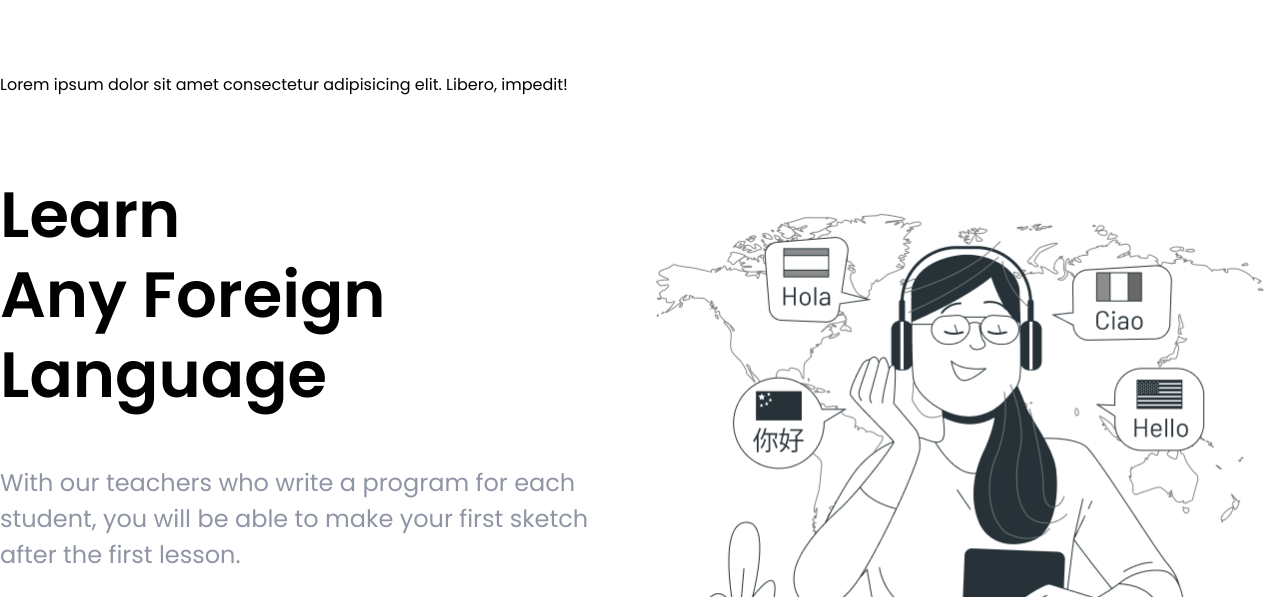
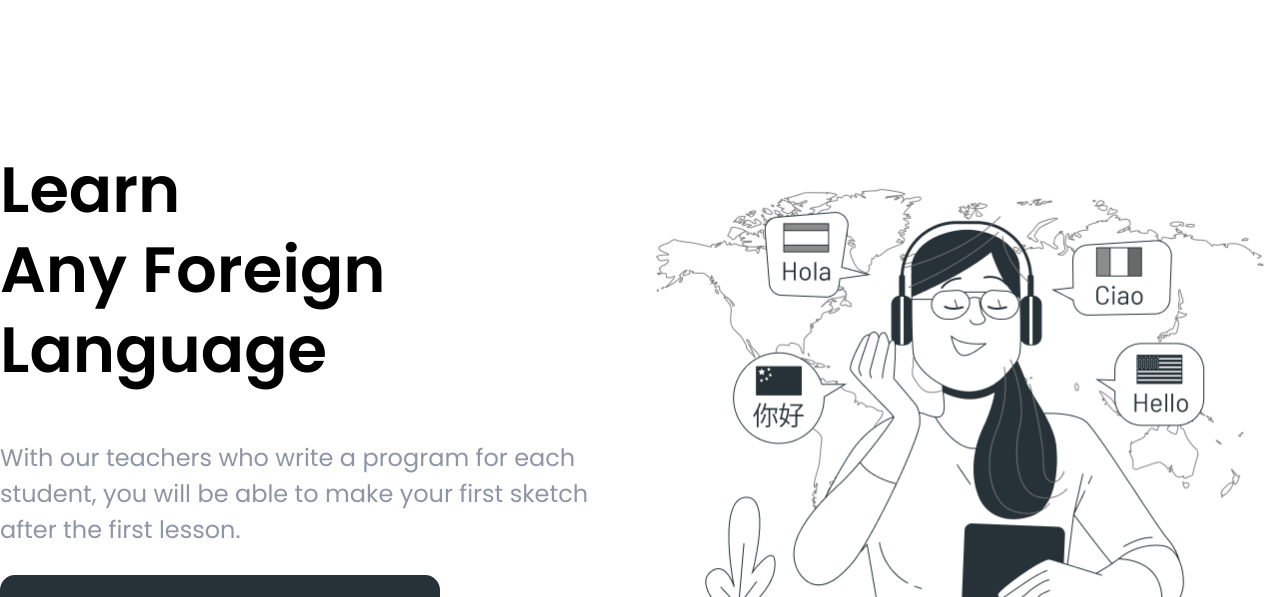
Before and after one commit to Ruzimatov/Britlex, a plain HTML site: page index.html in a window 1280 px wide. Shown: the part 174-771 px from the top of the page. Drawn offline with Linux system fonts and the light colour scheme.

Commit message:
obtashaldi

```diff
--- a/index.html
+++ b/index.html
@@ -32,8 +32,6 @@
         </div>
       </div>
     </header>
-    <p>Lorem ipsum dolor sit amet consectetur
-      adipisicing elit. Libero, impedit!</p>
     <div class="container">
       <!-- Intro-section -->
       <section class="intro-section" id="intro">
```
